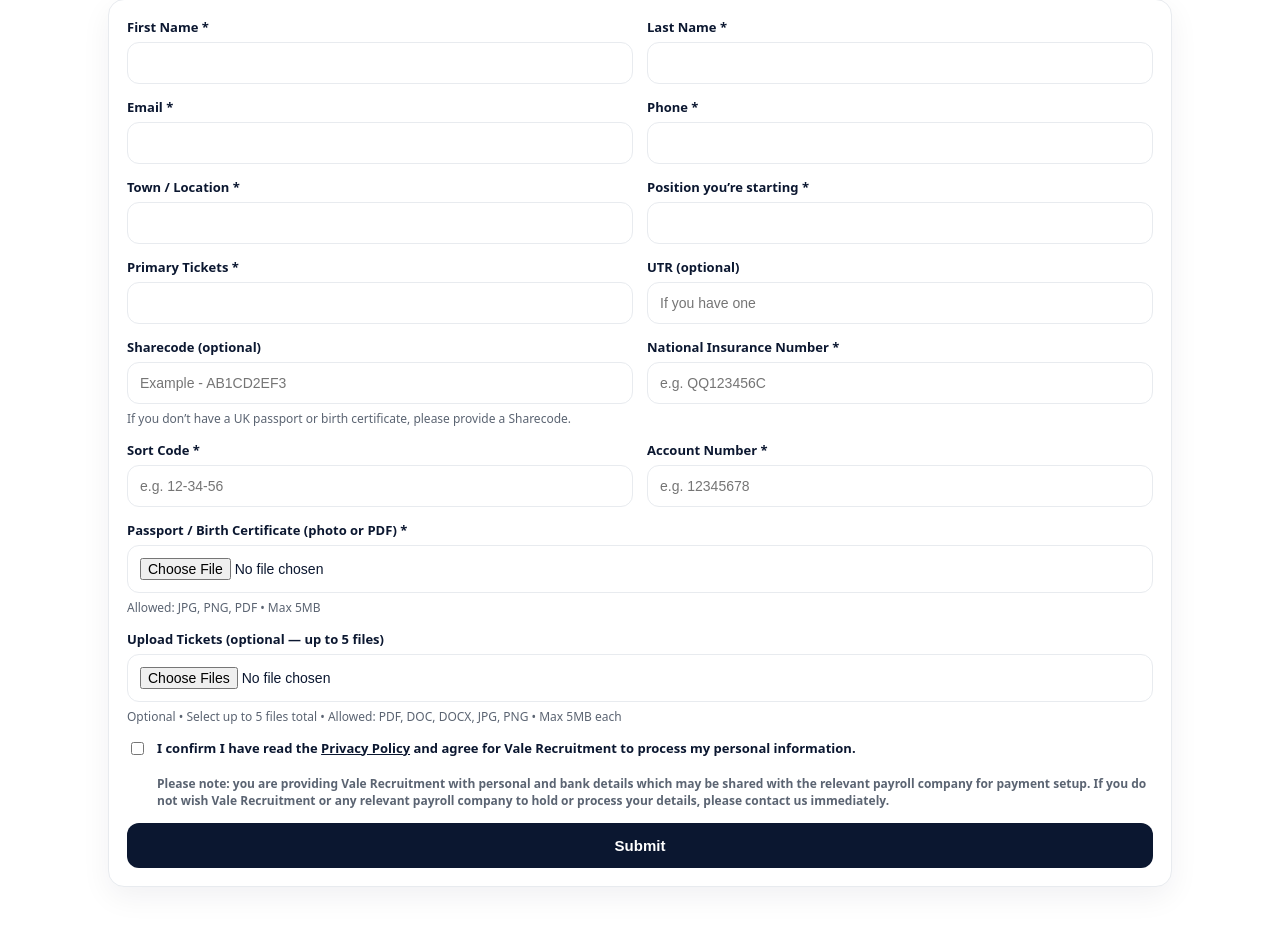
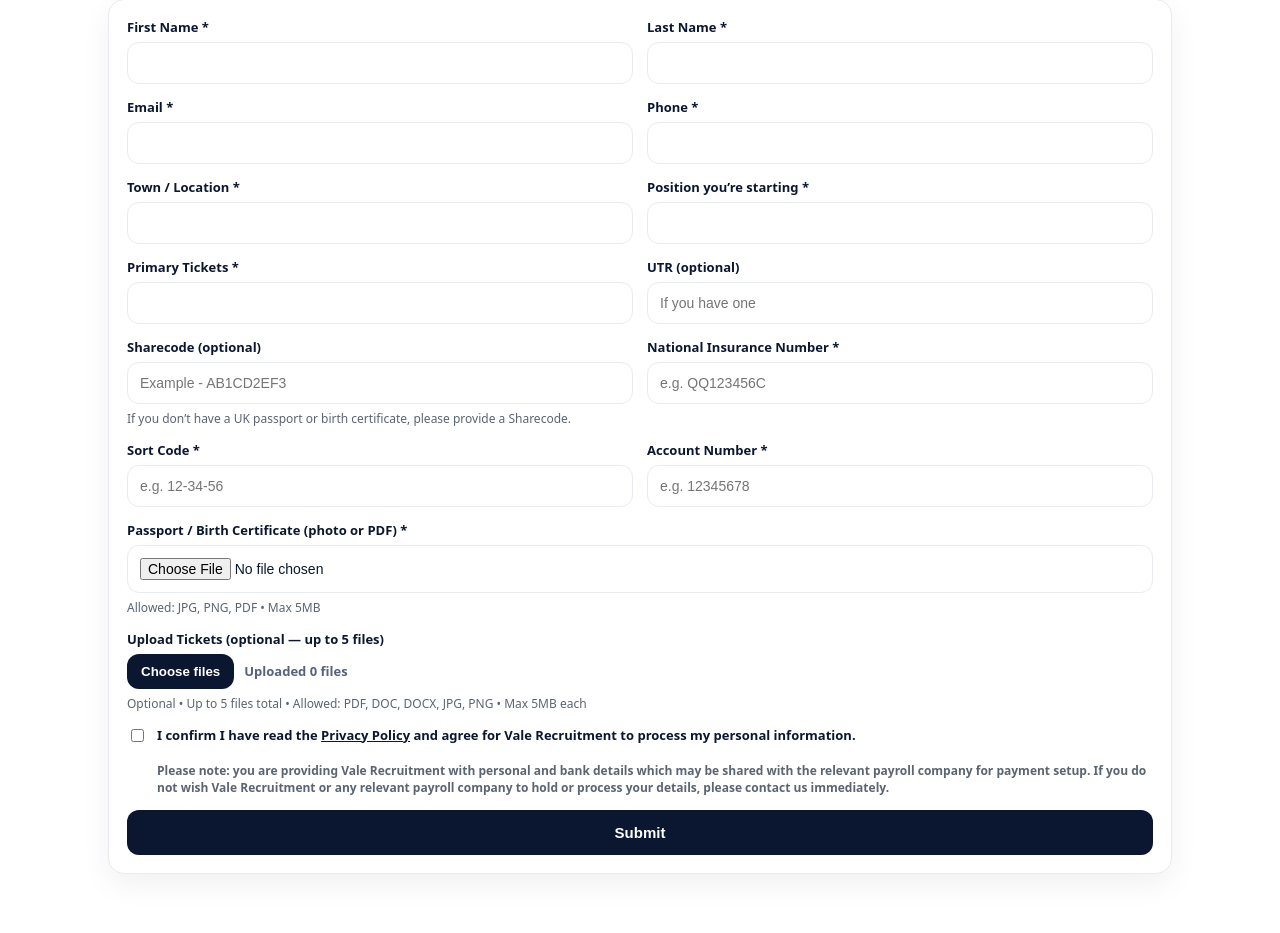
Before and after one commit to VladLevinte/valerec-site, a Flask app: page /candidateRegister in a window 1280 px wide. Shown: the part 232-1165 px from the top of the page. After the commit the page ends 1106 px from the top, so only its background shows below. Run offline with Flask 3, Linux system fonts and the light colour scheme.

Commit message:
Update candidate_register.html

```diff
--- a/templates/candidate_register.html
+++ b/templates/candidate_register.html
@@ -15,6 +15,19 @@
     .form-card textarea {
       width: 100%;
       box-sizing: border-box;
+    }
+
+    /* Custom file picker row */
+    .file-row{
+      display:flex;
+      align-items:center;
+      gap:10px;
+      flex-wrap:wrap;
+    }
+    .file-row .file-status{
+      font-size:13px;
+      color:#56627a;
+      font-weight:700;
     }
   </style>
 </head>
@@ -81,7 +94,6 @@
         <input type="text" name="utr" inputmode="numeric" placeholder="If you have one">
       </div>
 
-      <!-- ✅ Sharecode (optional) -->
       <div class="field">
         <label>Sharecode (optional)</label>
         <input type="text" name="sharecode" placeholder="Example - AB1CD2EF3">
@@ -109,17 +121,26 @@
         <div class="hint">Allowed: JPG, PNG, PDF • Max 5MB</div>
       </div>
 
-      <!-- ✅ OPTIONAL tickets uploader (up to 5) -->
+      <!-- OPTIONAL tickets uploader -->
       <div class="field full">
         <label>Upload Tickets (optional — up to 5 files)</label>
 
+        <!-- Hidden real input -->
         <input
           type="file"
           id="ticketsPicker"
           accept=".pdf,.doc,.docx,.jpg,.jpeg,.png"
           multiple
+          style="display:none;"
         >
-        <div class="hint">Optional • Select up to 5 files total • Allowed: PDF, DOC, DOCX, JPG, PNG • Max 5MB each</div>
+
+        <!-- Custom button + status -->
+        <div class="file-row">
+          <button class="btn secondary" type="button" id="ticketsPickBtn">Choose files</button>
+          <span class="file-status" id="ticketsPickerStatus">Uploaded 0 files</span>
+        </div>
+
+        <div class="hint">Optional • Up to 5 files total • Allowed: PDF, DOC, DOCX, JPG, PNG • Max 5MB each</div>
 
         <div id="ticketsList" style="
           margin-top:10px;
@@ -137,7 +158,7 @@
         <div id="ticketsError" style="margin-top:8px; color:#b00020; font-size:13px; display:none;"></div>
       </div>
 
-      <!-- ✅ Consent block (required) -->
+      <!-- Consent -->
       <div class="field full">
         <label style="display:flex; gap:10px; align-items:flex-start; font-weight:800;">
           <input type="checkbox" name="consent" required style="margin-top:3px;">
@@ -163,12 +184,20 @@
   const MAX_FILES = 5;
 
   const picker = document.getElementById('ticketsPicker');
+  const pickBtn = document.getElementById('ticketsPickBtn');
+  const pickerStatus = document.getElementById('ticketsPickerStatus');
+
   const listBox = document.getElementById('ticketsList');
   const itemsWrap = document.getElementById('ticketsItems');
   const hiddenWrap = document.getElementById('ticketsHiddenInputs');
   const err = document.getElementById('ticketsError');
 
   let files = [];
+
+  function setStatus(){
+    if(!pickerStatus) return;
+    pickerStatus.textContent = `Uploaded ${files.length} file${files.length === 1 ? '' : 's'}`;
+  }
 
   function showError(msg){
     if(!msg){
@@ -209,12 +238,15 @@
   }
 
   function render(){
+    setStatus();
+
     if(files.length === 0){
       listBox.style.display = 'none';
       itemsWrap.innerHTML = '';
       rebuildHiddenInputs();
       return;
     }
+
     listBox.style.display = 'block';
     itemsWrap.innerHTML = '';
 
@@ -249,12 +281,9 @@
       const removeBtn = document.createElement('button');
       removeBtn.type = 'button';
       removeBtn.textContent = '✕';
-      removeBtn.style.border = 'none';
-      removeBtn.style.background = '#0b1b34';
-      removeBtn.style.color = '#fff';
+      removeBtn.className = 'btn';
+      removeBtn.style.padding = '8px 10px';
       removeBtn.style.borderRadius = '8px';
-      removeBtn.style.padding = '8px 10px';
-      removeBtn.style.cursor = 'pointer';
 
       removeBtn.addEventListener('click', () => {
         files.splice(idx, 1);
@@ -268,6 +297,10 @@
     });
 
     rebuildHiddenInputs();
+  }
+
+  if(pickBtn && picker){
+    pickBtn.addEventListener('click', () => picker.click());
   }
 
   if(picker){
```
